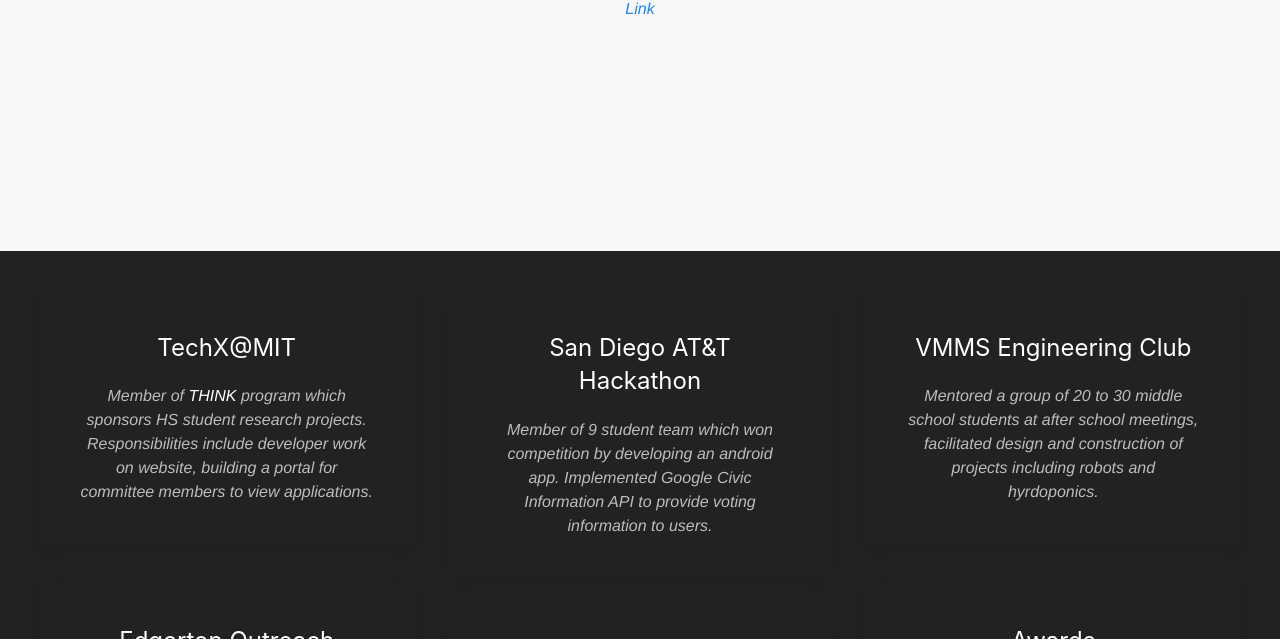
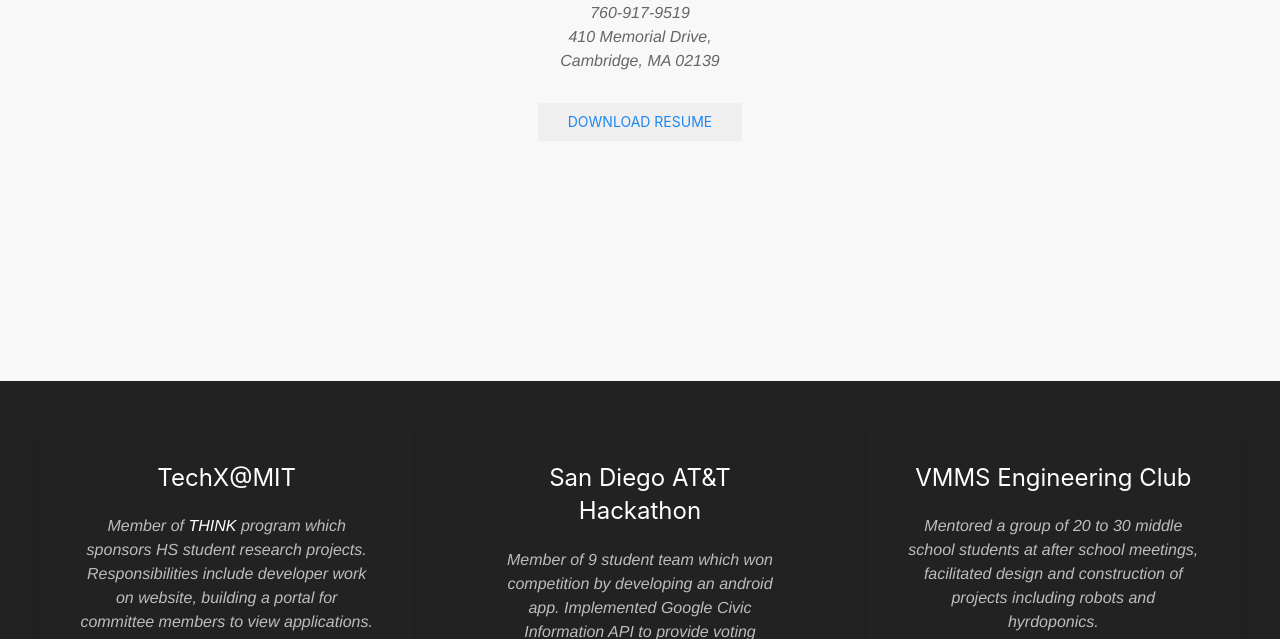
Before and after one commit to allanaz/allanaz.github.io, a plain HTML site: page index.html in a window 1280 px wide. Shown: the part 461-1100 px from the top of the page. Drawn offline with Linux system fonts and the light colour scheme; files whose address does not match are found by name.

Commit message:
add resume download

```diff
--- a/index.html
+++ b/index.html
@@ -24,10 +24,16 @@
 
     <div class ="uk-section-xlarge uk-section-muted" id="name">
       <h1 class="uk-heading-primary uk-text-bold">Allan Garcia-Zych</h1>
-      <h2>MIT Class of 2021</h2>
-      <p>
-        <a href="carrie.html">Link</a>
+      <h2 class="uk-margin-remove-bottom">MIT Class of 2021</h2>
+      <p class="uk-margin-remove-top">
+        allangz@mit.edu<br>
+        760-917-9519<br>
+        410 Memorial Drive,<br>
+        Cambridge, MA 02139<br>
+
       </p>
+      <button class="uk-button uk-align-center">
+        <a href="Allan Garcia-Zych Resume.pdf" download>Download Resume</a></button>
     </div>
 
 
```
Also changed, not shown: 2 other files.
